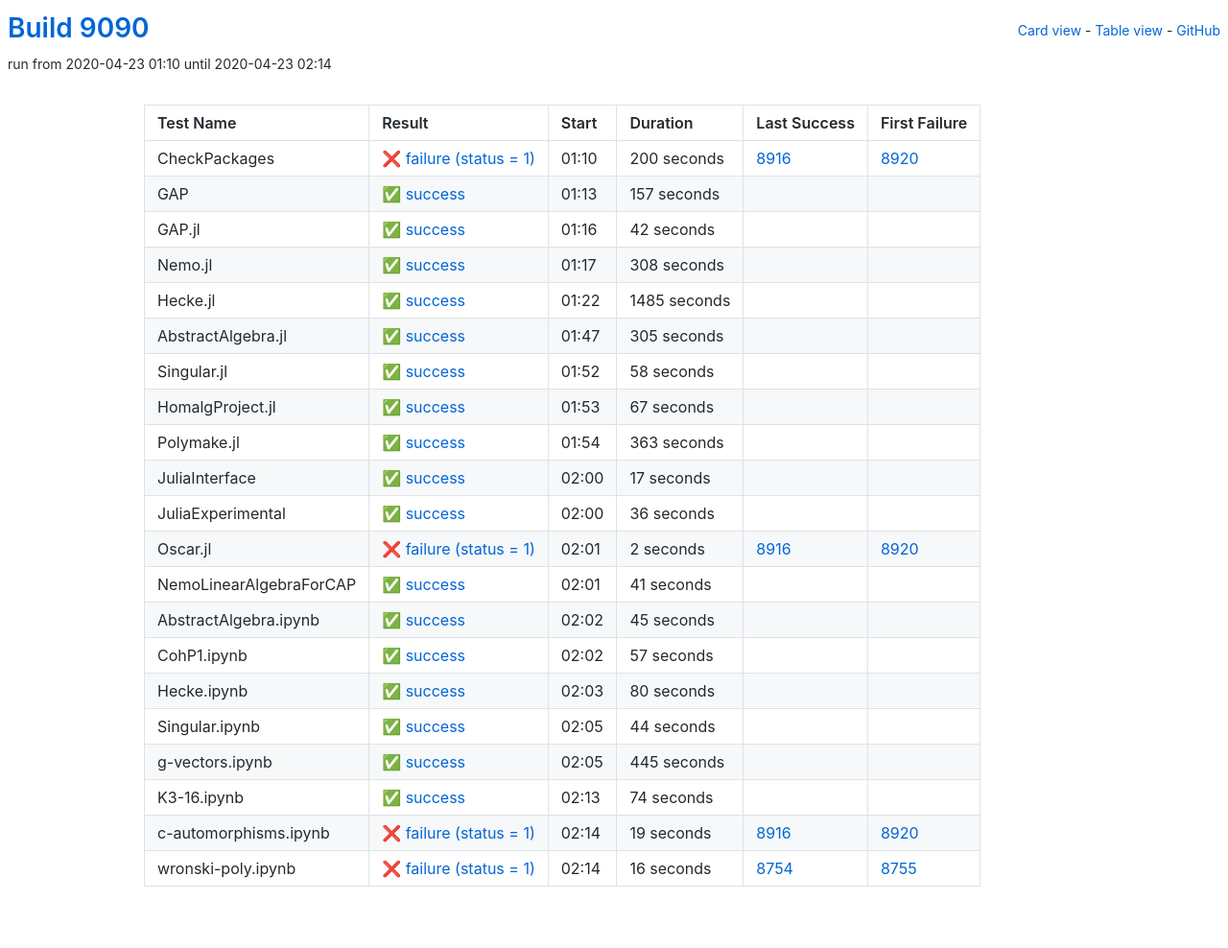
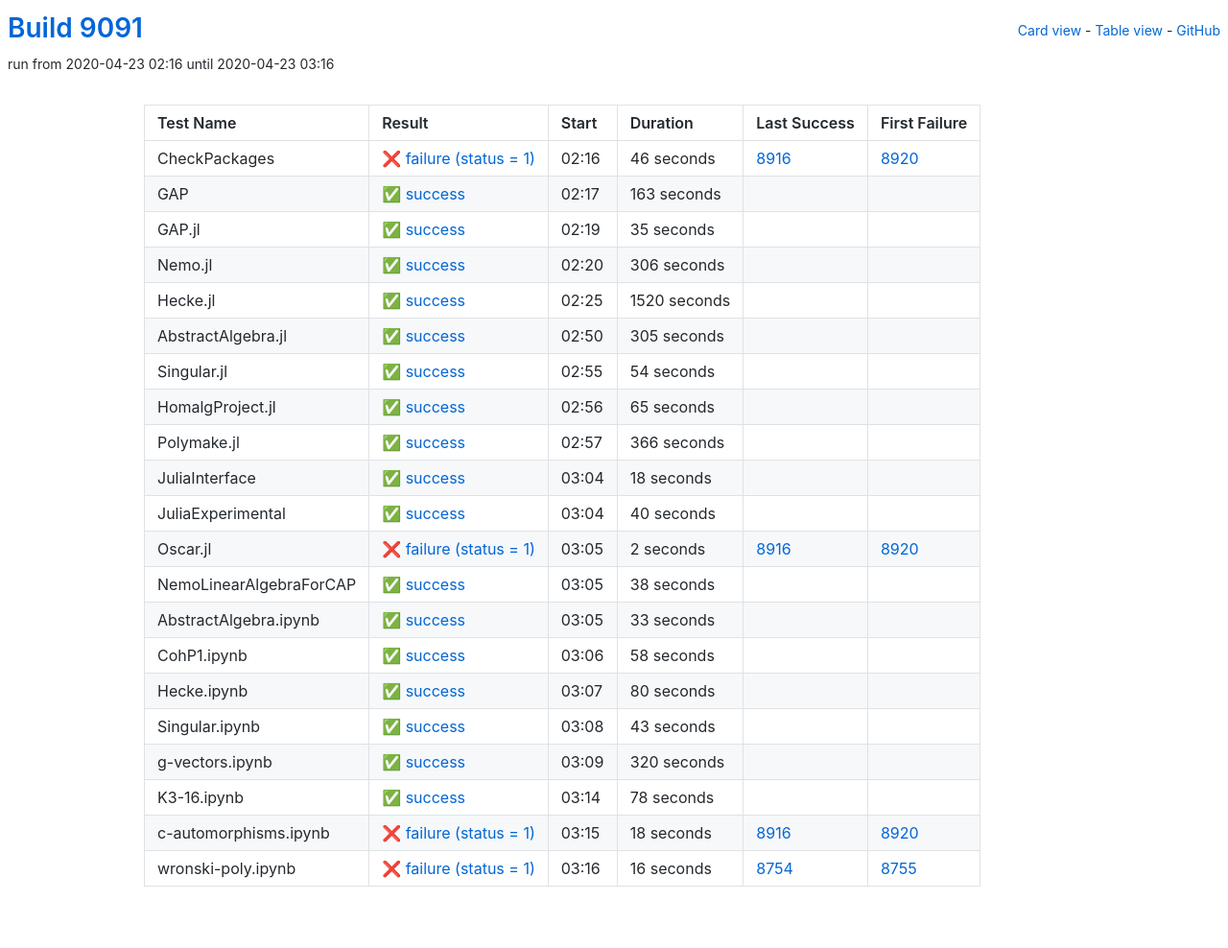
Before and after one commit to oscar-system/oscar-ci-status, a Jekyll site: the page built from table.html, in a window 1280 px wide. Shown: the whole page at 96% size. Built offline with Jekyll 4.4.1, drawn with Linux system fonts in a browser that asks for light colours.

Commit message:
Build 9091

```diff
--- a/_data/ci.yml
+++ b/_data/ci.yml
@@ -1,60 +1,60 @@
-build: 9090
-build_url: https://oscarci.mathematik.uni-kl.de/job/oscar/9090/
+build: 9091
+build_url: https://oscarci.mathematik.uni-kl.de/job/oscar/9091/
 job: oscar
 tests:
-- duration: 200
+- duration: 46
   exitcode: 1
   first_failure: 8920
   first_failure_url: https://oscarci.mathematik.uni-kl.de/job/oscar/8920/
   last_success: 8916
   last_success_url: https://oscarci.mathematik.uni-kl.de/job/oscar/8916/
-  log: https://oscarci.mathematik.uni-kl.de/job/oscar/9090/artifact/logs/build-9090/CheckPackages.log
+  log: https://oscarci.mathematik.uni-kl.de/job/oscar/9091/artifact/logs/build-9091/CheckPackages.log
   name: CheckPackages
-  start: 2020-04-23 01:10
+  start: 2020-04-23 02:16
   status: failure
   success: false
-- duration: 157
+- duration: 163
   exitcode: 0
   first_failure: false
   first_failure_url: null
   last_success: false
   last_success_url: null
-  log: https://oscarci.mathematik.uni-kl.de/job/oscar/9090/artifact/logs/build-9090/GAP.log
+  log: https://oscarci.mathematik.uni-kl.de/job/oscar/9091/artifact/logs/build-9091/GAP.log
   name: GAP
-  start: 2020-04-23 01:13
+  start: 2020-04-23 02:17
   status: success
   success: true
-- duration: 42
+- duration: 35
   exitcode: 0
   first_failure: false
   first_failure_url: null
   last_success: false
   last_success_url: null
-  log: https://oscarci.mathematik.uni-kl.de/job/oscar/9090/artifact/logs/build-9090/GAP.jl.log
+  log: https://oscarci.mathematik.uni-kl.de/job/oscar/9091/artifact/logs/build-9091/GAP.jl.log
   name: GAP.jl
-  start: 2020-04-23 01:16
+  start: 2020-04-23 02:19
   status: success
   success: true
-- duration: 308
+- duration: 306
   exitcode: 0
   first_failure: false
   first_failure_url: null
   last_success: false
   last_success_url: null
-  log: https://oscarci.mathematik.uni-kl.de/job/oscar/9090/artifact/logs/build-9090/Nemo.jl.log
+  log: https://oscarci.mathematik.uni-kl.de/job/oscar/9091/artifact/logs/build-9091/Nemo.jl.log
   name: Nemo.jl
-  start: 2020-04-23 01:17
+  start: 2020-04-23 02:20
   status: success
   success: true
-- duration: 1485
+- duration: 1520
   exitcode: 0
   first_failure: false
   first_failure_url: null
   last_success: false
   last_success_url: null
-  log: https://oscarci.mathematik.uni-kl.de/job/oscar/9090/artifact/logs/build-9090/Hecke.jl.log
+  log: https://oscarci.mathematik.uni-kl.de/job/oscar/9091/artifact/logs/build-9091/Hecke.jl.log
   name: Hecke.jl
-  start: 2020-04-23 01:22
+  start: 2020-04-23 02:25
   status: success
   success: true
 - duration: 305
@@ -63,9 +63,97 @@
   first_failure_url: null
   last_success: false
   last_success_url: null
-  log: https://oscarci.mathematik.uni-kl.de/job/oscar/9090/artifact/logs/build-9090/AbstractAlgebra.jl.log
+  log: https://oscarci.mathematik.uni-kl.de/job/oscar/9091/artifact/logs/build-9091/AbstractAlgebra.jl.log
   name: AbstractAlgebra.jl
-  start: 2020-04-23 01:47
+  start: 2020-04-23 02:50
+  status: success
+  success: true
+- duration: 54
+  exitcode: 0
+  first_failure: false
+  first_failure_url: null
+  last_success: false
+  last_success_url: null
+  log: https://oscarci.mathematik.uni-kl.de/job/oscar/9091/artifact/logs/build-9091/Singular.jl.log
+  name: Singular.jl
+  start: 2020-04-23 02:55
+  status: success
+  success: true
+- duration: 65
+  exitcode: 0
+  first_failure: false
+  first_failure_url: null
+  last_success: false
+  last_success_url: null
+  log: https://oscarci.mathematik.uni-kl.de/job/oscar/9091/artifact/logs/build-9091/HomalgProject.jl.log
+  name: HomalgProject.jl
+  start: 2020-04-23 02:56
+  status: success
+  success: true
+- duration: 366
+  exitcode: 0
+  first_failure: false
+  first_failure_url: null
+  last_success: false
+  last_success_url: null
+  log: https://oscarci.mathematik.uni-kl.de/job/oscar/9091/artifact/logs/build-9091/Polymake.jl.log
+  name: Polymake.jl
+  start: 2020-04-23 02:57
+  status: success
+  success: true
+- duration: 18
+  exitcode: 0
+  first_failure: false
+  first_failure_url: null
+  last_success: false
+  last_success_url: null
+  log: https://oscarci.mathematik.uni-kl.de/job/oscar/9091/artifact/logs/build-9091/JuliaInterface.log
+  name: JuliaInterface
+  start: 2020-04-23 03:04
+  status: success
+  success: true
+- duration: 40
+  exitcode: 0
+  first_failure: false
+  first_failure_url: null
+  last_success: false
+  last_success_url: null
+  log: https://oscarci.mathematik.uni-kl.de/job/oscar/9091/artifact/logs/build-9091/JuliaExperimental.log
+  name: JuliaExperimental
+  start: 2020-04-23 03:04
+  status: success
+  success: true
+- duration: 2
+  exitcode: 1
+  first_failure: 8920
+  first_failure_url: https://oscarci.mathematik.uni-kl.de/job/oscar/8920/
+  last_success: 8916
+  last_success_url: https://oscarci.mathematik.uni-kl.de/job/oscar/8916/
+  log: https://oscarci.mathematik.uni-kl.de/job/oscar/9091/artifact/logs/build-9091/Oscar.jl.log
+  name: Oscar.jl
+  start: 2020-04-23 03:05
+  status: failure
+  success: false
+- duration: 38
+  exitcode: 0
+  first_failure: false
+  first_failure_url: null
+  last_success: false
+  last_success_url: null
+  log: https://oscarci.mathematik.uni-kl.de/job/oscar/9091/artifact/logs/build-9091/NemoLinearAlgebraForCAP.log
+  name: NemoLinearAlgebraForCAP
+  start: 2020-04-23 03:05
+  status: success
+  success: true
+- duration: 33
+  exitcode: 0
+  first_failure: false
+  first_failure_url: null
+  last_success: false
+  last_success_url: null
+  log: https://oscarci.mathematik.uni-kl.de/job/oscar/9091/artifact/logs/build-9091/AbstractAlgebra.ipynb.log
+  name: AbstractAlgebra.ipynb
+  start: 2020-04-23 03:05
   status: success
   success: true
 - duration: 58
@@ -74,97 +162,9 @@
   first_failure_url: null
   last_success: false
   last_success_url: null
-  log: https://oscarci.mathematik.uni-kl.de/job/oscar/9090/artifact/logs/build-9090/Singular.jl.log
-  name: Singular.jl
-  start: 2020-04-23 01:52
-  status: success
-  success: true
-- duration: 67
-  exitcode: 0
-  first_failure: false
-  first_failure_url: null
-  last_success: false
-  last_success_url: null
-  log: https://oscarci.mathematik.uni-kl.de/job/oscar/9090/artifact/logs/build-9090/HomalgProject.jl.log
-  name: HomalgProject.jl
-  start: 2020-04-23 01:53
-  status: success
-  success: true
-- duration: 363
-  exitcode: 0
-  first_failure: false
-  first_failure_url: null
-  last_success: false
-  last_success_url: null
-  log: https://oscarci.mathematik.uni-kl.de/job/oscar/9090/artifact/logs/build-9090/Polymake.jl.log
-  name: Polymake.jl
-  start: 2020-04-23 01:54
-  status: success
-  success: true
-- duration: 17
-  exitcode: 0
-  first_failure: false
-  first_failure_url: null
-  last_success: false
-  last_success_url: null
-  log: https://oscarci.mathematik.uni-kl.de/job/oscar/9090/artifact/logs/build-9090/JuliaInterface.log
-  name: JuliaInterface
-  start: 2020-04-23 02:00
-  status: success
-  success: true
-- duration: 36
-  exitcode: 0
-  first_failure: false
-  first_failure_url: null
-  last_success: false
-  last_success_url: null
-  log: https://oscarci.mathematik.uni-kl.de/job/oscar/9090/artifact/logs/build-9090/JuliaExperimental.log
-  name: JuliaExperimental
-  start: 2020-04-23 02:00
-  status: success
-  success: true
-- duration: 2
-  exitcode: 1
-  first_failure: 8920
-  first_failure_url: https://oscarci.mathematik.uni-kl.de/job/oscar/8920/
-  last_success: 8916
-  last_success_url: https://oscarci.mathematik.uni-kl.de/job/oscar/8916/
-  log: https://oscarci.mathematik.uni-kl.de/job/oscar/9090/artifact/logs/build-9090/Oscar.jl.log
-  name: Oscar.jl
-  start: 2020-04-23 02:01
-  status: failure
-  success: false
-- duration: 41
-  exitcode: 0
-  first_failure: false
-  first_failure_url: null
-  last_success: false
-  last_success_url: null
-  log: https://oscarci.mathematik.uni-kl.de/job/oscar/9090/artifact/logs/build-9090/NemoLinearAlgebraForCAP.log
-  name: NemoLinearAlgebraForCAP
-  start: 2020-04-23 02:01
-  status: success
-  success: true
-- duration: 45
-  exitcode: 0
-  first_failure: false
-  first_failure_url: null
-  last_success: false
-  last_success_url: null
-  log: https://oscarci.mathematik.uni-kl.de/job/oscar/9090/artifact/logs/build-9090/AbstractAlgebra.ipynb.log
-  name: AbstractAlgebra.ipynb
-  start: 2020-04-23 02:02
-  status: success
-  success: true
-- duration: 57
-  exitcode: 0
-  first_failure: false
-  first_failure_url: null
-  last_success: false
-  last_success_url: null
-  log: https://oscarci.mathematik.uni-kl.de/job/oscar/9090/artifact/logs/build-9090/CohP1.ipynb.log
+  log: https://oscarci.mathematik.uni-kl.de/job/oscar/9091/artifact/logs/build-9091/CohP1.ipynb.log
   name: CohP1.ipynb
-  start: 2020-04-23 02:02
+  start: 2020-04-23 03:06
   status: success
   success: true
 - duration: 80
@@ -173,53 +173,53 @@
   first_failure_url: null
   last_success: false
   last_success_url: null
-  log: https://oscarci.mathematik.uni-kl.de/job/oscar/9090/artifact/logs/build-9090/Hecke.ipynb.log
+  log: https://oscarci.mathematik.uni-kl.de/job/oscar/9091/artifact/logs/build-9091/Hecke.ipynb.log
   name: Hecke.ipynb
-  start: 2020-04-23 02:03
+  start: 2020-04-23 03:07
   status: success
   success: true
-- duration: 44
+- duration: 43
   exitcode: 0
   first_failure: false
   first_failure_url: null
   last_success: false
   last_success_url: null
-  log: https://oscarci.mathematik.uni-kl.de/job/oscar/9090/artifact/logs/build-9090/Singular.ipynb.log
+  log: https://oscarci.mathematik.uni-kl.de/job/oscar/9091/artifact/logs/build-9091/Singular.ipynb.log
   name: Singular.ipynb
-  start: 2020-04-23 02:05
+  start: 2020-04-23 03:08
   status: success
   success: true
-- duration: 445
+- duration: 320
   exitcode: 0
   first_failure: false
   first_failure_url: null
   last_success: false
   last_success_url: null
-  log: https://oscarci.mathematik.uni-kl.de/job/oscar/9090/artifact/logs/build-9090/g-vectors.ipynb.log
+  log: https://oscarci.mathematik.uni-kl.de/job/oscar/9091/artifact/logs/build-9091/g-vectors.ipynb.log
   name: g-vectors.ipynb
-  start: 2020-04-23 02:05
+  start: 2020-04-23 03:09
   status: success
   success: true
-- duration: 74
+- duration: 78
   exitcode: 0
   first_failure: false
   first_failure_url: null
   last_success: false
   last_success_url: null
-  log: https://oscarci.mathematik.uni-kl.de/job/oscar/9090/artifact/logs/build-9090/K3-16.ipynb.log
+  log: https://oscarci.mathematik.uni-kl.de/job/oscar/9091/artifact/logs/build-9091/K3-16.ipynb.log
   name: K3-16.ipynb
-  start: 2020-04-23 02:13
+  start: 2020-04-23 03:14
   status: success
   success: true
-- duration: 19
+- duration: 18
   exitcode: 1
   first_failure: 8920
   first_failure_url: https://oscarci.mathematik.uni-kl.de/job/oscar/8920/
   last_success: 8916
   last_success_url: https://oscarci.mathematik.uni-kl.de/job/oscar/8916/
-  log: https://oscarci.mathematik.uni-kl.de/job/oscar/9090/artifact/logs/build-9090/c-automorphisms.ipynb.log
+  log: https://oscarci.mathematik.uni-kl.de/job/oscar/9091/artifact/logs/build-9091/c-automorphisms.ipynb.log
   name: c-automorphisms.ipynb
-  start: 2020-04-23 02:14
+  start: 2020-04-23 03:15
   status: failure
   success: false
 - duration: 16
@@ -228,8 +228,8 @@
   first_failure_url: https://oscarci.mathematik.uni-kl.de/job/oscar/8755/
   last_success: 8754
   last_success_url: https://oscarci.mathematik.uni-kl.de/job/oscar/8754/
-  log: https://oscarci.mathematik.uni-kl.de/job/oscar/9090/artifact/logs/build-9090/wronski-poly.ipynb.log
+  log: https://oscarci.mathematik.uni-kl.de/job/oscar/9091/artifact/logs/build-9091/wronski-poly.ipynb.log
   name: wronski-poly.ipynb
-  start: 2020-04-23 02:14
+  start: 2020-04-23 03:16
   status: failure
   success: false
```
Also changed, not shown: README.md.
